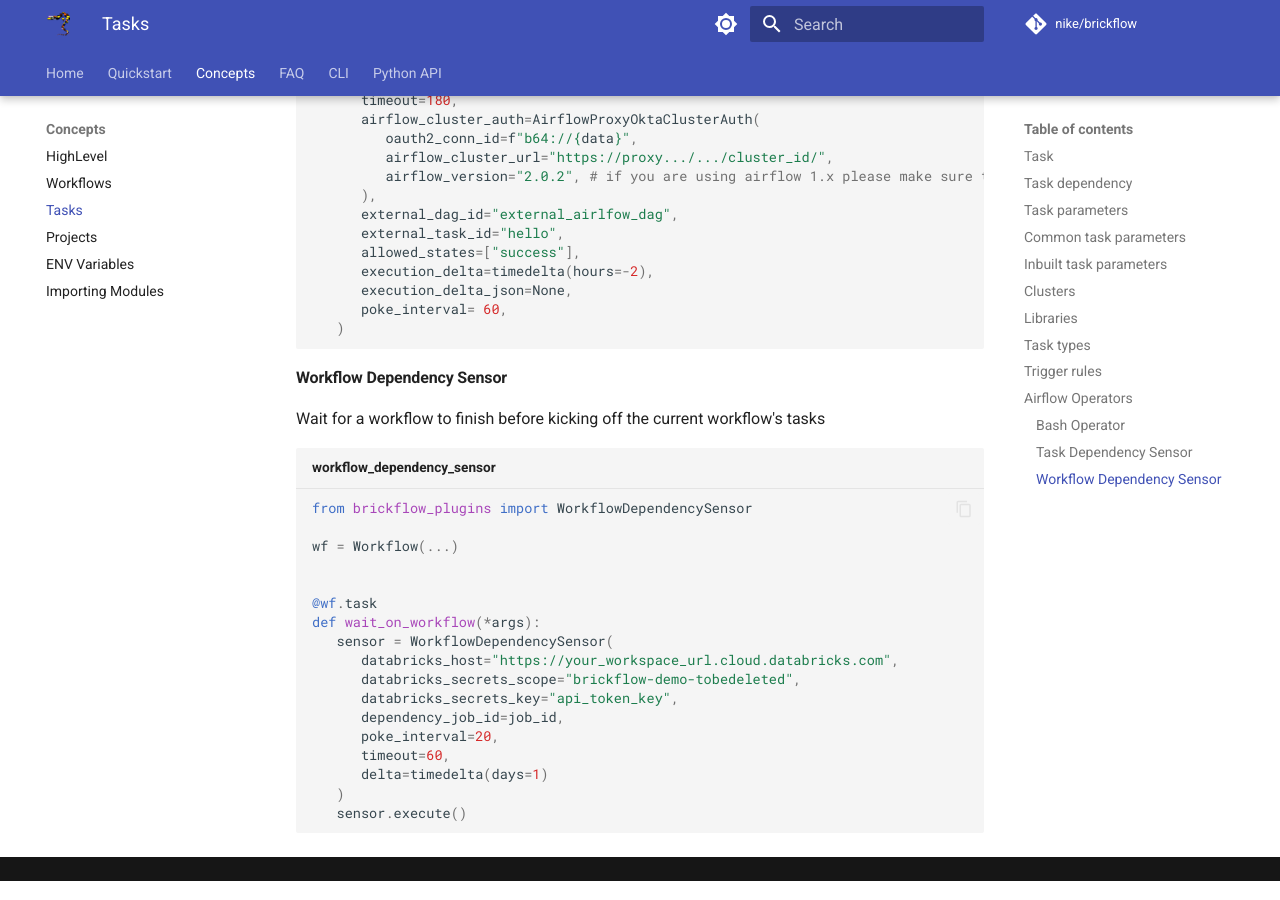
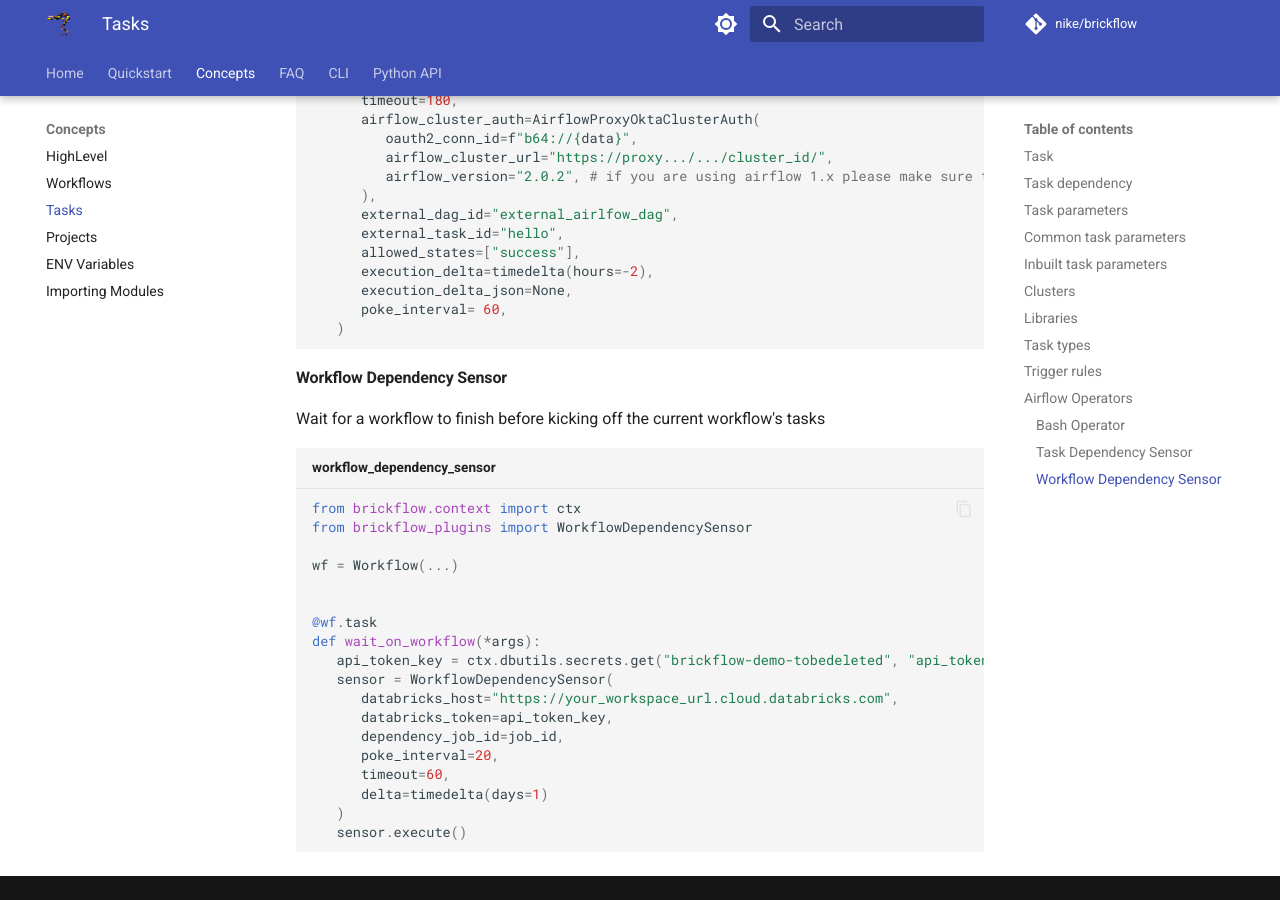
Before and after one commit to Nike-Inc/brickflow, an MkDocs documentation site: the page built from docs/tasks.md, in a window 1280 px wide and 900 px high, scrolled down 5666 px. Built offline with MkDocs 1.6.1 and Material for MkDocs 9.7.7, drawn with Linux system fonts in a browser that asks for light colours; comment, search, counter and statistics services are not loaded; the version menu is left out.

Commit message:
Update documentation of WorkflowDependencySensor regarding use of other secret managers than Databricks Secrets

````diff
--- a/docs/tasks.md
+++ b/docs/tasks.md
@@ -319,6 +319,7 @@ def airflow_external_task_dependency_sensor():
 Wait for a workflow to finish before kicking off the current workflow's tasks
 
 ```python title="workflow_dependency_sensor"
+from brickflow.context import ctx
 from brickflow_plugins import WorkflowDependencySensor
 
 wf = Workflow(...)
@@ -326,10 +327,10 @@ wf = Workflow(...)
 
 @wf.task
 def wait_on_workflow(*args):
+   api_token_key = ctx.dbutils.secrets.get("brickflow-demo-tobedeleted", "api_token_key")
    sensor = WorkflowDependencySensor(
       databricks_host="https://your_workspace_url.cloud.databricks.com",
-      databricks_secrets_scope="brickflow-demo-tobedeleted",
-      databricks_secrets_key="api_token_key",
+      databricks_token=api_token_key,
       dependency_job_id=job_id,
       poke_interval=20,
       timeout=60,
````
Also changed, not shown: docs/faq/faq.md (+3 -2 lines).
